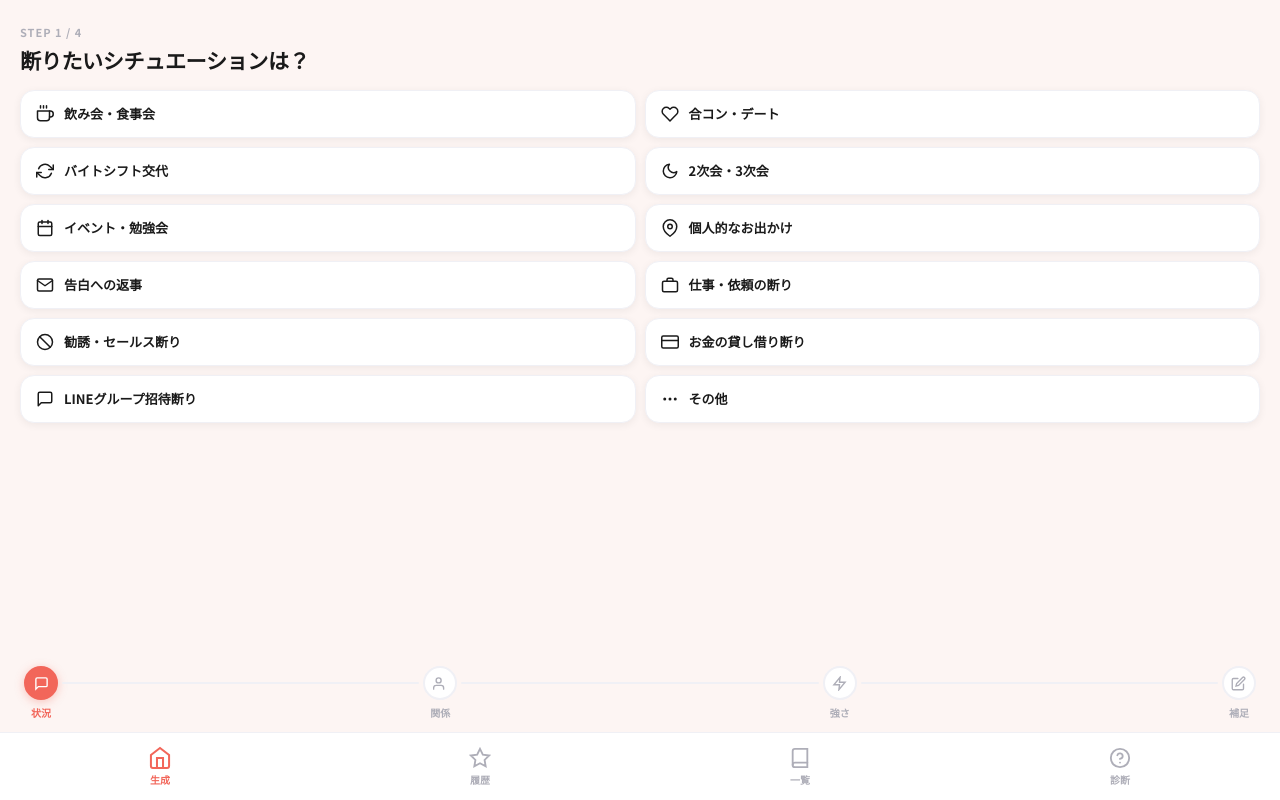
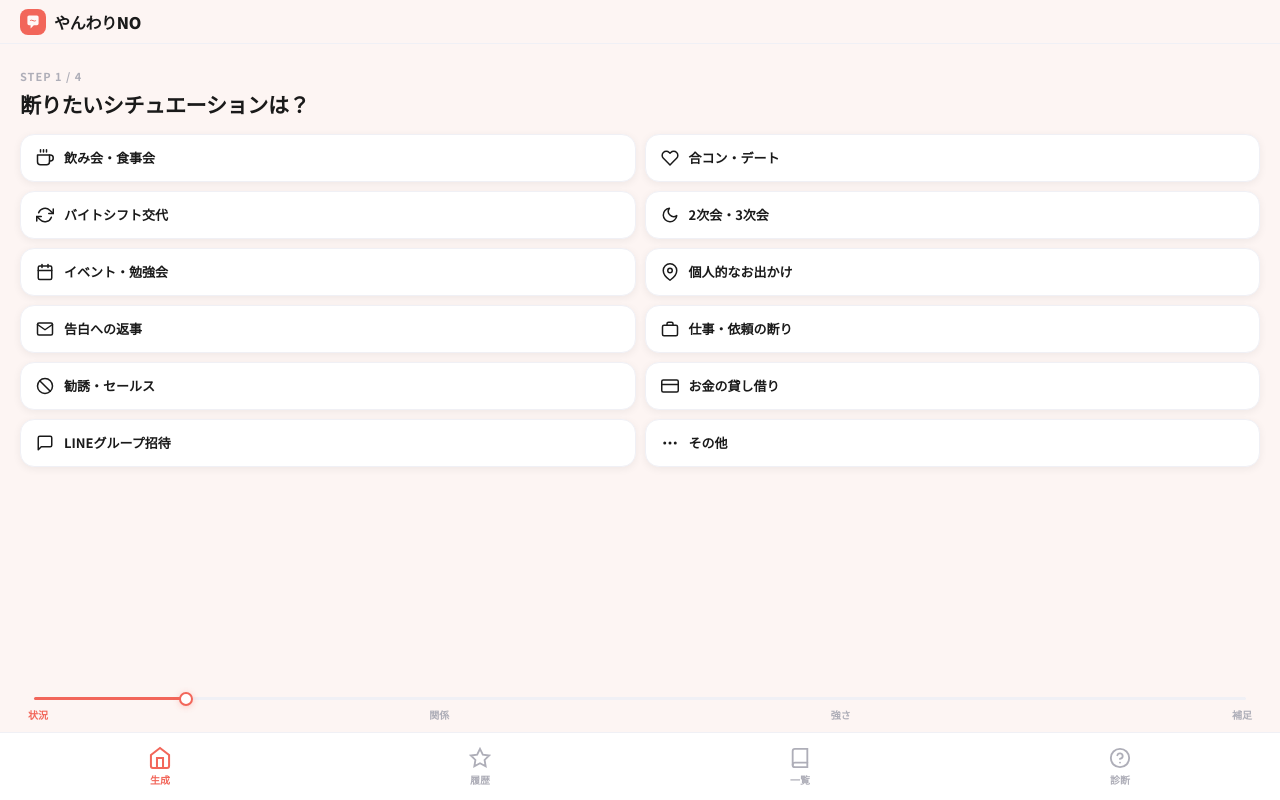
Before and after one commit to tsum294-wq/yanwari-no, a Flask app: page / in a window 1280 px wide. Run offline with Flask 3, Linux system fonts and the light colour scheme.

Commit message:
Add app header, scrubber progress bar, fix option text wrapping
- Persistent 'やんわりNO' header at top of main screen
- Replace 4-dot progress bar with music-player-style scrubber (coral fill + moving thumb)
- Shorten wrapping button labels: 勧誘・セールス, お金の貸し借り, LINEグループ招待

Co-Authored-By: Claude Sonnet 4.6 <noreply@anthropic.com>

```diff
--- a/templates/index.html
+++ b/templates/index.html
@@ -149,18 +149,21 @@
     .opt-txt{flex:1}
     .opt-sub{font-size:11px;font-weight:400;opacity:.8;display:block;margin-top:2px}
     .step-body{padding:0 20px 20px}
-    /* ── Progress dot bar ── */
-    .step-prog-wrap{padding:10px 24px 12px;background:var(--bg);flex-shrink:0}
-    .spd-row{display:flex;align-items:center}
-    .spd-dot{width:34px;height:34px;border-radius:50%;border:2px solid var(--border);background:var(--surface);display:flex;align-items:center;justify-content:center;flex-shrink:0;color:var(--muted);transition:all .3s cubic-bezier(.4,0,.2,1)}
-    .spd-dot.active{border-color:var(--coral);background:var(--coral);color:#fff;box-shadow:0 2px 10px rgba(242,102,90,.35)}
-    .spd-dot.done{border-color:var(--coral);background:var(--coral);color:#fff}
-    .spd-line{flex:1;height:2px;background:var(--border);margin:0 4px;overflow:hidden;border-radius:2px}
-    .spd-line-fill{height:100%;background:var(--coral);width:0;transition:width .45s cubic-bezier(.4,0,.2,1);border-radius:2px}
-    .spd-labels{display:flex;align-items:flex-start;margin-top:5px}
-    .spd-labels span{font-size:10px;color:var(--muted);font-weight:600;text-align:center;width:34px;flex-shrink:0;transition:color .3s}
-    .spd-labels span.active{color:var(--coral)}
-    .spd-lbl-gap{flex:1}
+    /* ── App header ── */
+    .app-header{height:44px;background:var(--bg);border-bottom:1px solid var(--border);display:flex;align-items:center;padding:0 20px;flex-shrink:0}
+    .app-header-inner{display:flex;align-items:center;gap:8px}
+    .app-logo-icon{width:26px;height:26px;background:var(--coral);border-radius:8px;display:flex;align-items:center;justify-content:center;flex-shrink:0}
+    .app-header-name{font-size:16px;font-weight:900;letter-spacing:-.3px;color:var(--text)}
+
+    /* ── Scrubber progress bar ── */
+    .step-prog-wrap{padding:9px 28px 10px;background:var(--bg);flex-shrink:0}
+    .spbar-wrap{padding:0 6px;margin-bottom:7px}
+    .spbar-track{position:relative;height:3px;background:var(--border);border-radius:100px;overflow:visible}
+    .spbar-fill{position:absolute;left:0;top:0;height:100%;background:var(--coral);border-radius:100px;transition:width .35s cubic-bezier(.4,0,.2,1)}
+    .spbar-thumb{position:absolute;top:50%;transform:translate(-50%,-50%);width:14px;height:14px;background:#fff;border:2.5px solid var(--coral);border-radius:50%;box-shadow:0 1px 6px rgba(242,102,90,.3);transition:left .35s cubic-bezier(.4,0,.2,1)}
+    .spbar-labels{display:flex;justify-content:space-between}
+    .spbar-labels span{font-size:10px;color:var(--muted);font-weight:600;transition:color .3s}
+    .spbar-labels span.active{color:var(--coral)}
 
     /* ── HISTORY tab ── */
     .history-item{background:var(--surface);border-radius:16px;padding:14px 16px;margin-bottom:10px;box-shadow:0 2px 10px var(--shadow);display:flex;align-items:flex-start;gap:12px}
@@ -337,6 +340,12 @@
 
 <!-- ═══ MAIN APP (with tabs) ═══ -->
 <div id="s-main" class="screen active">
+<header class="app-header">
+  <div class="app-header-inner">
+    <div class="app-logo-icon"><svg width="16" height="16" viewBox="0 0 40 40" fill="none"><path d="M6 8C6 5.79 7.79 4 10 4H30C32.21 4 34 5.79 34 8V24C34 26.21 32.21 28 30 28H22L14 36V28H10C7.79 28 6 26.21 6 24V8Z" fill="white" fill-opacity=".95"/><path d="M13 16.5C13 16.5 15 13.5 20 16.5C25 19.5 27 16.5 27 16.5" stroke="#F2665A" stroke-width="2.5" stroke-linecap="round"/></svg></div>
+    <span class="app-header-name">やんわりNO</span>
+  </div>
+</header>
 <div class="s-main-scroll">
   <!-- TAB: HOME — step wizard -->
   <div id="tab-home" class="tab-page active">
@@ -356,9 +365,9 @@
         <button class="step-opt" data-v="date"     onclick="pickSituation(this)"><span class="opt-ico"><svg viewBox="0 0 24 24" fill="none" stroke="currentColor" stroke-width="2" stroke-linecap="round" stroke-linejoin="round"><path d="M21 10c0 7-9 13-9 13s-9-6-9-13a9 9 0 0 1 18 0z"/><circle cx="12" cy="10" r="3"/></svg></span><span class="opt-txt">個人的なお出かけ</span></button>
         <button class="step-opt" data-v="kokuhaku" onclick="pickSituation(this)"><span class="opt-ico"><svg viewBox="0 0 24 24" fill="none" stroke="currentColor" stroke-width="2" stroke-linecap="round" stroke-linejoin="round"><path d="M4 4h16c1.1 0 2 .9 2 2v12c0 1.1-.9 2-2 2H4c-1.1 0-2-.9-2-2V6c0-1.1.9-2 2-2z"/><polyline points="22,6 12,13 2,6"/></svg></span><span class="opt-txt">告白への返事</span></button>
         <button class="step-opt" data-v="work"     onclick="pickSituation(this)"><span class="opt-ico"><svg viewBox="0 0 24 24" fill="none" stroke="currentColor" stroke-width="2" stroke-linecap="round" stroke-linejoin="round"><rect x="2" y="7" width="20" height="14" rx="2"/><path d="M16 7V5a2 2 0 0 0-2-2h-4a2 2 0 0 0-2 2v2"/></svg></span><span class="opt-txt">仕事・依頼の断り</span></button>
-        <button class="step-opt" data-v="kanyu"    onclick="pickSituation(this)"><span class="opt-ico"><svg viewBox="0 0 24 24" fill="none" stroke="currentColor" stroke-width="2" stroke-linecap="round" stroke-linejoin="round"><circle cx="12" cy="12" r="10"/><line x1="4.93" y1="4.93" x2="19.07" y2="19.07"/></svg></span><span class="opt-txt">勧誘・セールス断り</span></button>
-        <button class="step-opt" data-v="okane"    onclick="pickSituation(this)"><span class="opt-ico"><svg viewBox="0 0 24 24" fill="none" stroke="currentColor" stroke-width="2" stroke-linecap="round" stroke-linejoin="round"><rect x="1" y="4" width="22" height="16" rx="2" ry="2"/><line x1="1" y1="10" x2="23" y2="10"/></svg></span><span class="opt-txt">お金の貸し借り断り</span></button>
-        <button class="step-opt" data-v="line"     onclick="pickSituation(this)"><span class="opt-ico"><svg viewBox="0 0 24 24" fill="none" stroke="currentColor" stroke-width="2" stroke-linecap="round" stroke-linejoin="round"><path d="M21 15a2 2 0 0 1-2 2H7l-4 4V5a2 2 0 0 1 2-2h14a2 2 0 0 1 2 2z"/></svg></span><span class="opt-txt">LINEグループ招待断り</span></button>
+        <button class="step-opt" data-v="kanyu"    onclick="pickSituation(this)"><span class="opt-ico"><svg viewBox="0 0 24 24" fill="none" stroke="currentColor" stroke-width="2" stroke-linecap="round" stroke-linejoin="round"><circle cx="12" cy="12" r="10"/><line x1="4.93" y1="4.93" x2="19.07" y2="19.07"/></svg></span><span class="opt-txt">勧誘・セールス</span></button>
+        <button class="step-opt" data-v="okane"    onclick="pickSituation(this)"><span class="opt-ico"><svg viewBox="0 0 24 24" fill="none" stroke="currentColor" stroke-width="2" stroke-linecap="round" stroke-linejoin="round"><rect x="1" y="4" width="22" height="16" rx="2" ry="2"/><line x1="1" y1="10" x2="23" y2="10"/></svg></span><span class="opt-txt">お金の貸し借り</span></button>
+        <button class="step-opt" data-v="line"     onclick="pickSituation(this)"><span class="opt-ico"><svg viewBox="0 0 24 24" fill="none" stroke="currentColor" stroke-width="2" stroke-linecap="round" stroke-linejoin="round"><path d="M21 15a2 2 0 0 1-2 2H7l-4 4V5a2 2 0 0 1 2-2h14a2 2 0 0 1 2 2z"/></svg></span><span class="opt-txt">LINEグループ招待</span></button>
         <button class="step-opt" data-v="other"    onclick="pickSituation(this)"><span class="opt-ico"><svg viewBox="0 0 24 24" fill="none" stroke="currentColor" stroke-width="2" stroke-linecap="round" stroke-linejoin="round"><circle cx="12" cy="12" r="1"/><circle cx="19" cy="12" r="1"/><circle cx="5" cy="12" r="1"/></svg></span><span class="opt-txt">その他</span></button>
       </div>
     </div>
@@ -464,22 +473,16 @@
 
 <!-- Tab bar is a flex-child of #s-main — physically below the scroll area, cannot move -->
 <div class="step-prog-wrap" id="step-prog-wrap">
-  <div class="spd-row">
-    <div class="spd-dot active" id="spd1"><svg width="15" height="15" viewBox="0 0 24 24" fill="none" stroke="currentColor" stroke-width="2.2" stroke-linecap="round"><path d="M21 15a2 2 0 0 1-2 2H7l-4 4V5a2 2 0 0 1 2-2h14a2 2 0 0 1 2 2z"/></svg></div>
-    <div class="spd-line"><div class="spd-line-fill" id="spdl1"></div></div>
-    <div class="spd-dot" id="spd2"><svg width="15" height="15" viewBox="0 0 24 24" fill="none" stroke="currentColor" stroke-width="2.2" stroke-linecap="round"><path d="M17 21v-2a4 4 0 0 0-4-4H5a4 4 0 0 0-4 4v2"/><circle cx="9" cy="7" r="4"/></svg></div>
-    <div class="spd-line"><div class="spd-line-fill" id="spdl2"></div></div>
-    <div class="spd-dot" id="spd3"><svg width="15" height="15" viewBox="0 0 24 24" fill="none" stroke="currentColor" stroke-width="2.2" stroke-linecap="round"><polygon points="13 2 3 14 12 14 11 22 21 10 12 10 13 2"/></svg></div>
-    <div class="spd-line"><div class="spd-line-fill" id="spdl3"></div></div>
-    <div class="spd-dot" id="spd4"><svg width="15" height="15" viewBox="0 0 24 24" fill="none" stroke="currentColor" stroke-width="2.2" stroke-linecap="round"><path d="M11 4H4a2 2 0 0 0-2 2v14a2 2 0 0 0 2 2h14a2 2 0 0 0 2-2v-7"/><path d="M18.5 2.5a2.121 2.121 0 0 1 3 3L12 15l-4 1 1-4 9.5-9.5z"/></svg></div>
+  <div class="spbar-wrap">
+    <div class="spbar-track">
+      <div class="spbar-fill" id="spbar-fill"></div>
+      <div class="spbar-thumb" id="spbar-thumb"></div>
+    </div>
   </div>
-  <div class="spd-labels">
+  <div class="spbar-labels">
     <span id="spdlbl1" class="active">状況</span>
-    <div class="spd-lbl-gap"></div>
     <span id="spdlbl2">関係</span>
-    <div class="spd-lbl-gap"></div>
     <span id="spdlbl3">強さ</span>
-    <div class="spd-lbl-gap"></div>
     <span id="spdlbl4">補足</span>
   </div>
 </div>
@@ -519,8 +522,8 @@ let currentStep = 1;
 const SIT_LABELS = {
   nomikai:'飲み会・食事会', goukon:'合コン・デート', shift:'バイトシフト交代',
   nijikai:'2次会・3次会', event:'イベント・勉強会', date:'個人的なお出かけ',
-  kokuhaku:'告白への返事', work:'仕事・依頼の断り', kanyu:'勧誘・セールス断り',
-  okane:'お金の貸し借り断り', line:'LINEグループ招待断り', other:'その他'
+  kokuhaku:'告白への返事', work:'仕事・依頼の断り', kanyu:'勧誘・セールス',
+  okane:'お金の貸し借り', line:'LINEグループ招待', other:'その他'
 };
 const REL_LABELS = {
   friend:'友達・同期', senpai:'先輩・上司', kouhai:'後輩・部下',
@@ -602,26 +605,16 @@ function restoreStepSelection(n) {
       o.classList.toggle('on', parseInt(o.dataset.s) === sel.strength));
   }
 }
-const SPD_ICONS = [
-  `<svg width="15" height="15" viewBox="0 0 24 24" fill="none" stroke="currentColor" stroke-width="2.2" stroke-linecap="round"><path d="M21 15a2 2 0 0 1-2 2H7l-4 4V5a2 2 0 0 1 2-2h14a2 2 0 0 1 2 2z"/></svg>`,
-  `<svg width="15" height="15" viewBox="0 0 24 24" fill="none" stroke="currentColor" stroke-width="2.2" stroke-linecap="round"><path d="M17 21v-2a4 4 0 0 0-4-4H5a4 4 0 0 0-4 4v2"/><circle cx="9" cy="7" r="4"/></svg>`,
-  `<svg width="15" height="15" viewBox="0 0 24 24" fill="none" stroke="currentColor" stroke-width="2.2" stroke-linecap="round"><polygon points="13 2 3 14 12 14 11 22 21 10 12 10 13 2"/></svg>`,
-  `<svg width="15" height="15" viewBox="0 0 24 24" fill="none" stroke="currentColor" stroke-width="2.2" stroke-linecap="round"><path d="M11 4H4a2 2 0 0 0-2 2v14a2 2 0 0 0 2 2h14a2 2 0 0 0 2-2v-7"/><path d="M18.5 2.5a2.121 2.121 0 0 1 3 3L12 15l-4 1 1-4 9.5-9.5z"/></svg>`,
-];
-const CHECK_ICON = `<svg width="14" height="14" viewBox="0 0 24 24" fill="none" stroke="currentColor" stroke-width="3" stroke-linecap="round"><polyline points="20 6 9 17 4 12"/></svg>`;
+const STEP_PCTS = [12.5, 37.5, 62.5, 87.5];
 function updateStepProgress() {
+  const fill = document.getElementById('spbar-fill');
+  const thumb = document.getElementById('spbar-thumb');
+  const pct = STEP_PCTS[currentStep - 1];
+  if (fill) fill.style.width = pct + '%';
+  if (thumb) thumb.style.left = pct + '%';
   for (let i = 1; i <= 4; i++) {
-    const dot = document.getElementById('spd' + i);
     const lbl = document.getElementById('spdlbl' + i);
-    if (!dot) continue;
-    dot.classList.remove('active', 'done');
-    if (i < currentStep) { dot.classList.add('done'); dot.innerHTML = CHECK_ICON; }
-    else { dot.classList.toggle('active', i === currentStep); dot.innerHTML = SPD_ICONS[i-1]; }
     if (lbl) lbl.classList.toggle('active', i === currentStep);
-  }
-  for (let i = 1; i <= 3; i++) {
-    const fill = document.getElementById('spdl' + i);
-    if (fill) fill.style.width = i < currentStep ? '100%' : '0%';
   }
 }
 function pickSituation(el) {
```
